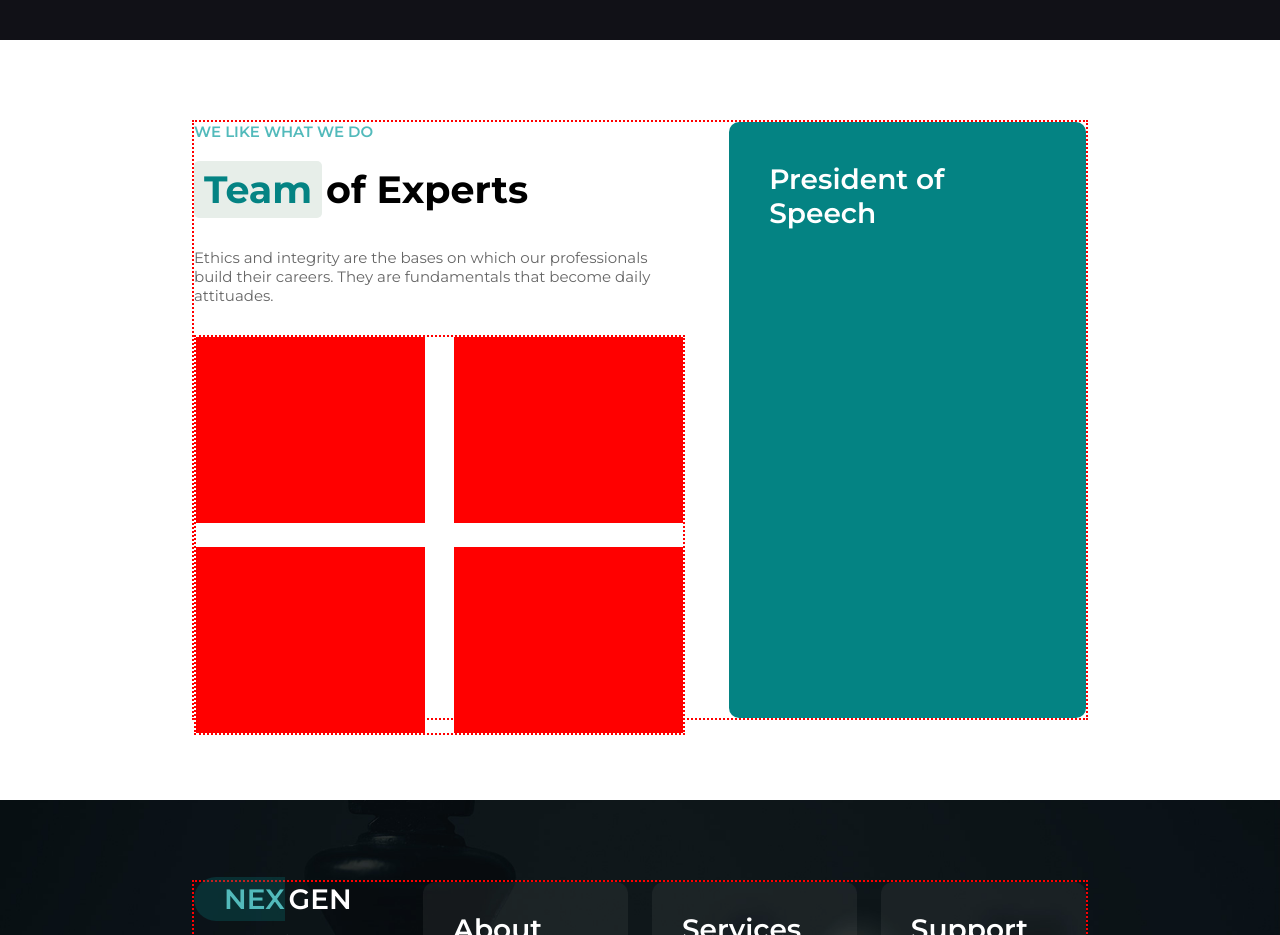
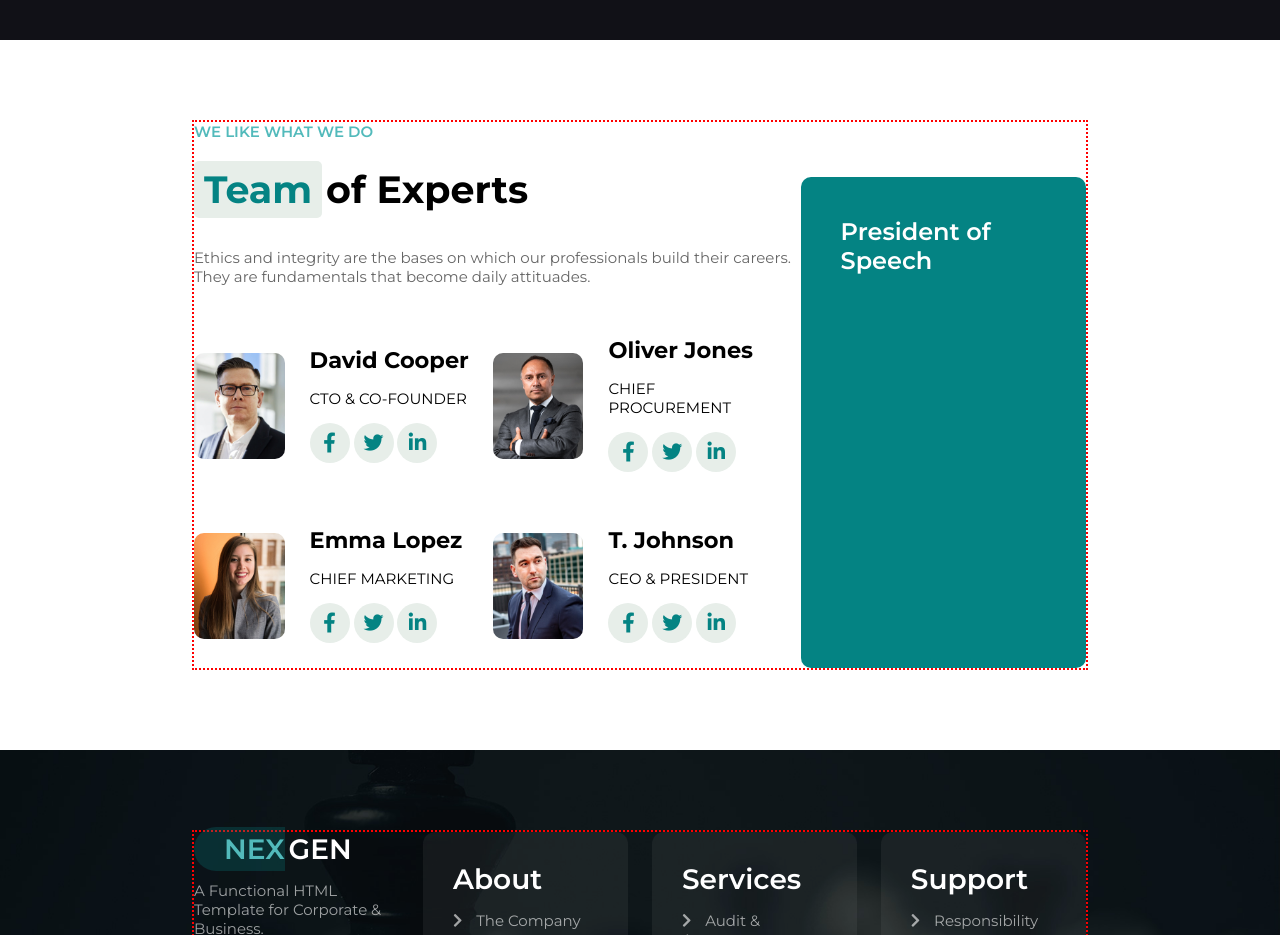
Before and after one commit to giuseppedagostino/proj-html-vuejs, a website: page index.html in a window 1280 px wide. Shown: the part 2860-3795 px from the top of the page. Drawn offline with nearby package versions, Linux system fonts and the light colour scheme.

Commit message:
Avanxamento sezione Team

```diff
--- a/index.html
+++ b/index.html
@@ -233,12 +233,96 @@
 
             <div id="card_container_2">
               <div class="rule">
-                <div class="card"></div>
-                <div class="card"></div>
+                <div class="card">
+                  <img src="img/team-1.jpg">
+                  <section>
+                    <h2>David Cooper</h2>
+                    <h4>cto & co-founder</h4>
+                      <a href="#">
+                        <div class="circle">
+                          <i class="fab fa-facebook-f"></i>
+                        </div>
+                      </a>
+                      <a href="#">
+                        <div class="circle">
+                          <i class="fab fa-twitter"></i>
+                        </div>
+                      </a>
+                      <a href="#">
+                        <div class="circle">
+                          <i class="fab fa-linkedin-in"></i>
+                        </div>
+                      </a>
+                  </section>
+                </div>
+                <div class="card">
+                  <img src="img/team-3.jpg">
+                  <section>
+                    <h2>Oliver Jones</h2>
+                    <h4>chief procurement</h4>
+                      <a href="#">
+                        <div class="circle">
+                          <i class="fab fa-facebook-f"></i>
+                        </div>
+                      </a>
+                      <a href="#">
+                        <div class="circle">
+                          <i class="fab fa-twitter"></i>
+                        </div>
+                      </a>
+                      <a href="#">
+                        <div class="circle">
+                          <i class="fab fa-linkedin-in"></i>
+                        </div>
+                      </a>
+                  </section>
+                </div>
               </div>
               <div class="rule">
-                <div class="card"></div>
-                <div class="card"></div>
+                <div class="card">
+                  <img src="img/team-2.jpg">
+                  <section>
+                    <h2>Emma Lopez</h2>
+                    <h4>chief marketing</h4>
+                      <a href="#">
+                        <div class="circle">
+                          <i class="fab fa-facebook-f"></i>
+                        </div>
+                      </a>
+                      <a href="#">
+                        <div class="circle">
+                          <i class="fab fa-twitter"></i>
+                        </div>
+                      </a>
+                      <a href="#">
+                        <div class="circle">
+                          <i class="fab fa-linkedin-in"></i>
+                        </div>
+                      </a>
+                  </section>
+                </div>
+                <div class="card">
+                  <img src="img/team-4.jpg">
+                  <section>
+                    <h2>T. Johnson</h2>
+                    <h4>ceo & president</h4>
+                      <a href="#">
+                        <div class="circle">
+                          <i class="fab fa-facebook-f"></i>
+                        </div>
+                      </a>
+                      <a href="#">
+                        <div class="circle">
+                          <i class="fab fa-twitter"></i>
+                        </div>
+                      </a>
+                      <a href="#">
+                        <div class="circle">
+                          <i class="fab fa-linkedin-in"></i>
+                        </div>
+                      </a>
+                  </section>
+                </div>
               </div>
             </div>
           </div>
--- a/src/partials/_main.scss
+++ b/src/partials/_main.scss
@@ -200,47 +200,81 @@ main {
   // TEAM
   #team {
     .container_70 {
-      height: 600px;
+      position: relative;
+      height: 550px;
       display: flex;
       justify-content: space-between;
       @include green-subtitle;
       .left {
         float: left;
-        width: 55%;
+        width: 67%;
         height: 100%;
         h1 {
           @include section-title-reverse
         }
         #card_container_2 {
           width: 100%;
-          height: 400px;
-          border: $debugBorder;
+          height: 360px;
           display: flex;
           flex-direction: column;
           justify-content: space-between;
           .rule {
             width: 100%;
-            height: 47%;
+            height: 50%;
             display: flex;
             justify-content: space-between;
-            // &:nth-of-type(2) {
-            //   margin-top: 20px;
-            // }
             .card {
               height: 100%;
-              width: 47%;
-              background-color: red;
+              width: 50%;
+              padding: 20px 20px 20px 0;
+              display: flex;
+              align-items: center;
+              img {
+                width: 32.5%;
+                border-radius: 10px;
+              }
+              section {
+                margin-left: 25px;
+                h4 {
+                  margin: 15px 0;
+                  text-transform: uppercase;
+                  font-weight: 400;
+                }
+                .circle {
+                  display: inline-block;
+                  position: relative;
+                  height: 40px; width: 40px;
+                  border-radius: 50%;
+                  background-color: $lightGrey;
+                  transition: 0.2s;
+                  i {
+                    position: absolute;
+                    top: 50%; left: 50%;
+                    transform: translate(-50%, -50%);
+                    font-size: 20px;
+                    color: $mediumGreen;
+                  }
+                  &:hover {
+                    transform: scale(1.1);
+                  }
+                }
+              }
             }
           }
         }
       }
       .right {
-        float: right;
+        position: absolute;
+        bottom: 0;
+        right: 0;
+        height: 90%;
+        width: 32%;
         padding: 40px;
-        width: 40%;
-        height: 100%;
         background-color: $mediumGreen;
         border-radius: 10px;
+        .mid_subtitle {
+          font-size: 24px;
+        }
       }
     }
   }
--- a/src/partials/_variables.scss
+++ b/src/partials/_variables.scss
@@ -12,8 +12,3 @@ $almostBlack: #111117;
 
 // HEADER
 $headerBaseHeight: 40px;
-
-// MAIN
-
-
-// FOOTER
```
Also changed, not shown: css/app.css.
